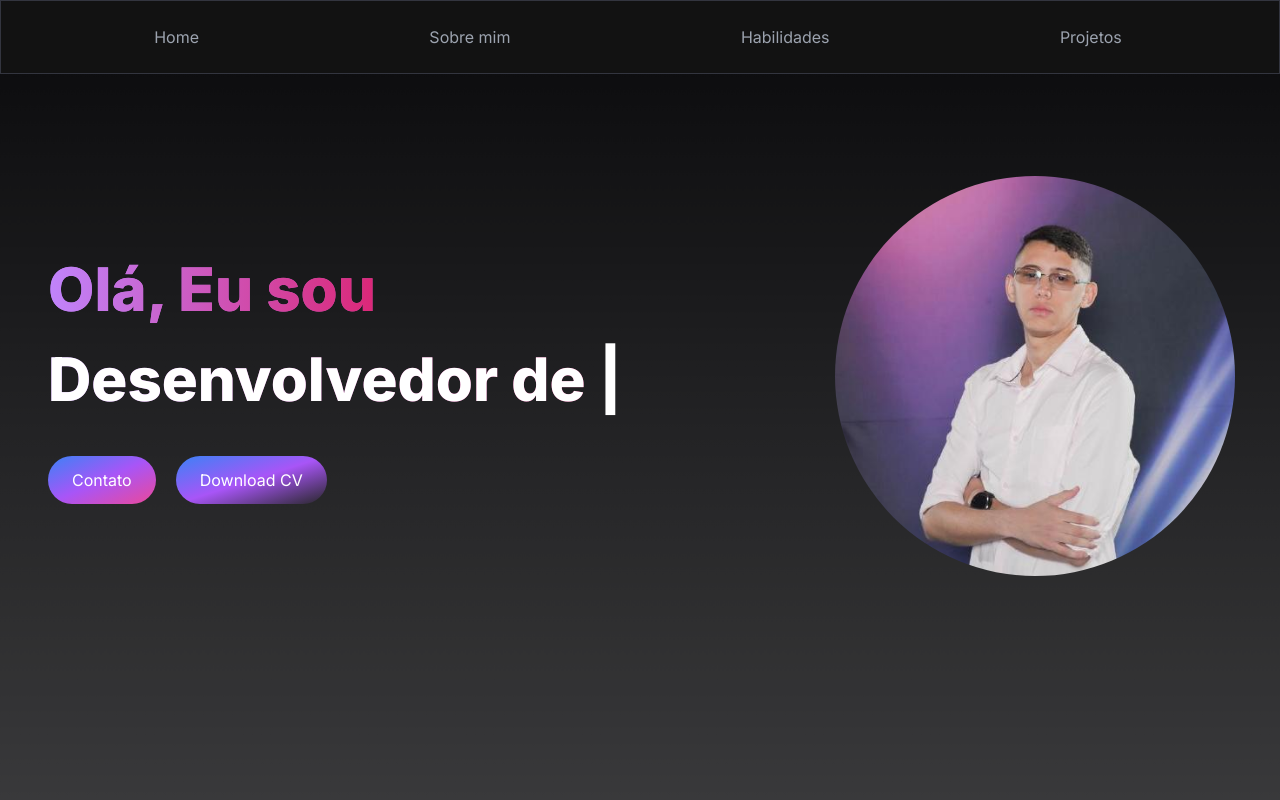
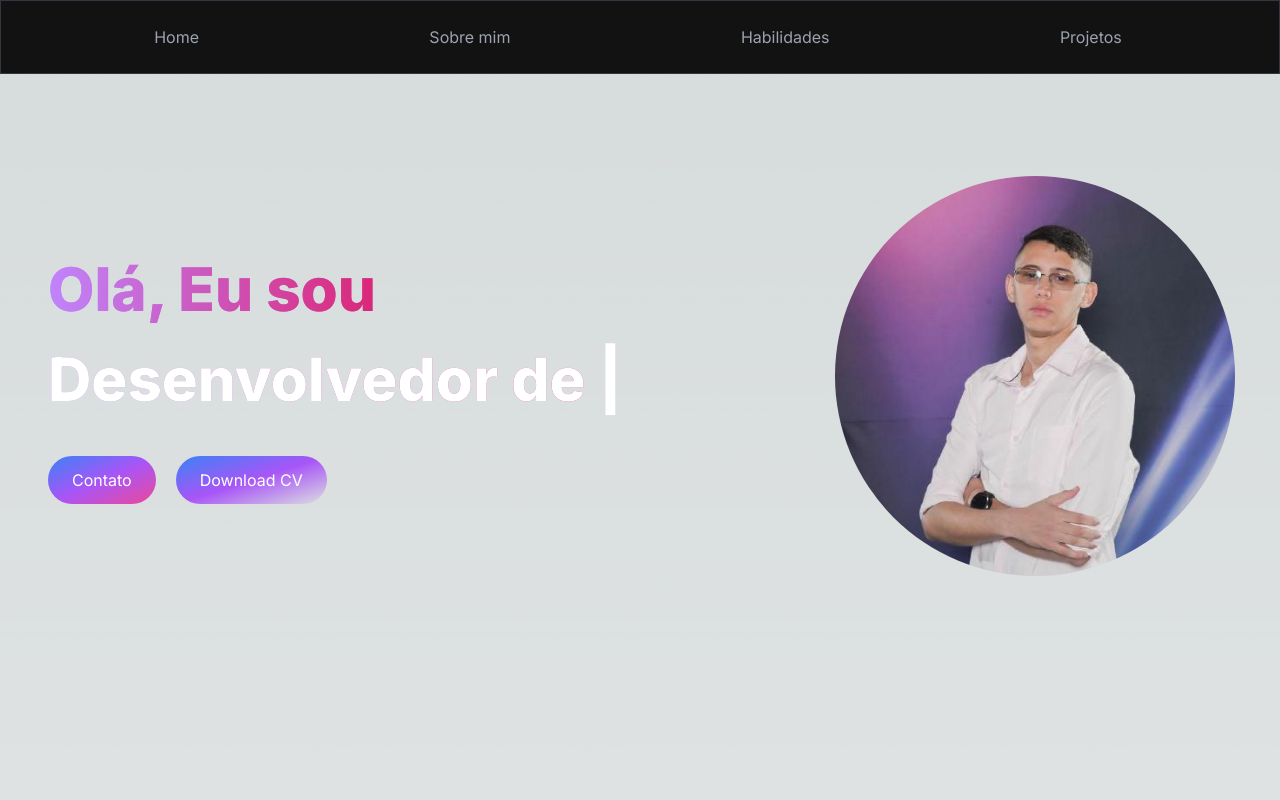
Before and after one commit to eloydelesderrier/portifolio-website, a Next.js app: page / in a window 1280 px wide. Shown: the top 800 px of the page. Built offline with nearby package versions, Linux system fonts and the light colour scheme.

Commit message:
Update globals.css

```diff
--- a/src/app/globals.css
+++ b/src/app/globals.css
@@ -5,7 +5,7 @@
 
 :root {
   --foreground-rgb: 0, 0, 0;
-  --background-start-rgb: 9, 9, 11;
+  --background-start-rgb:214, 219, 220;
   --background-end-rgb: 255, 255, 255;
 }
 
```
